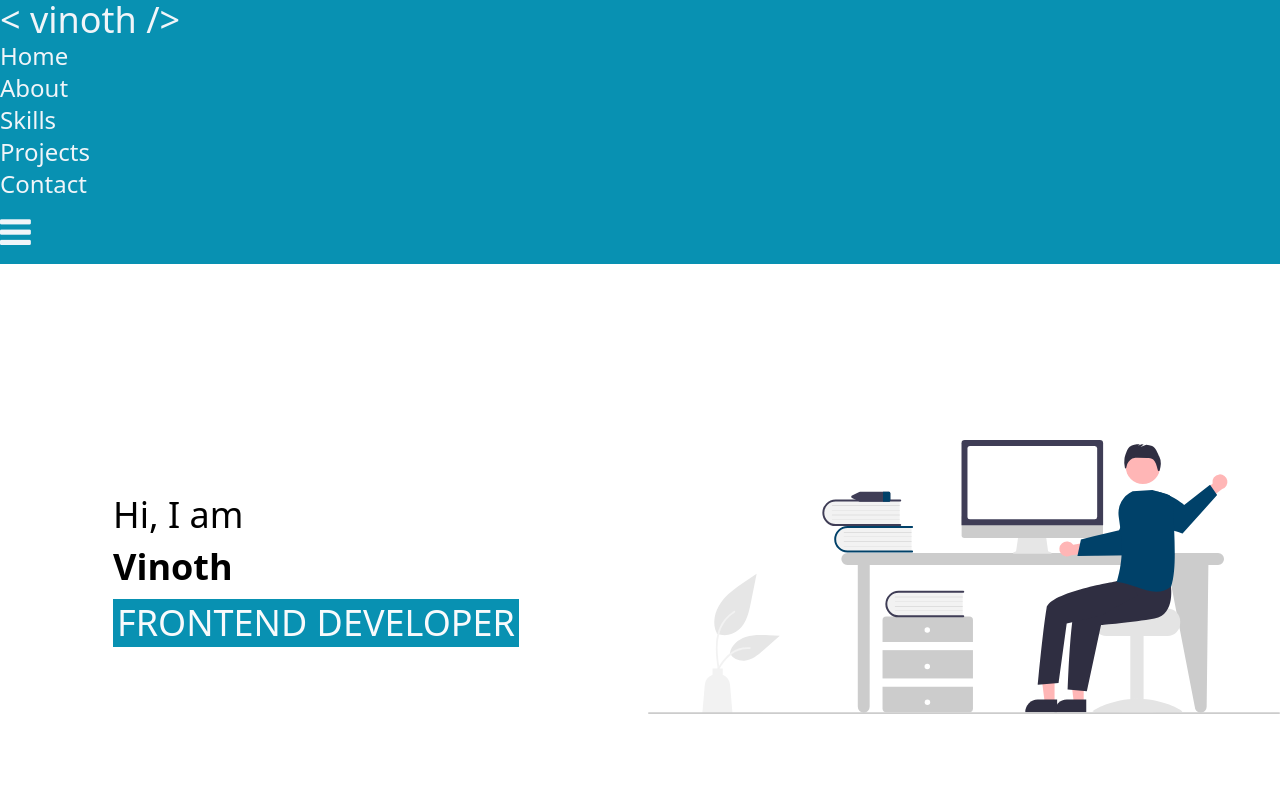
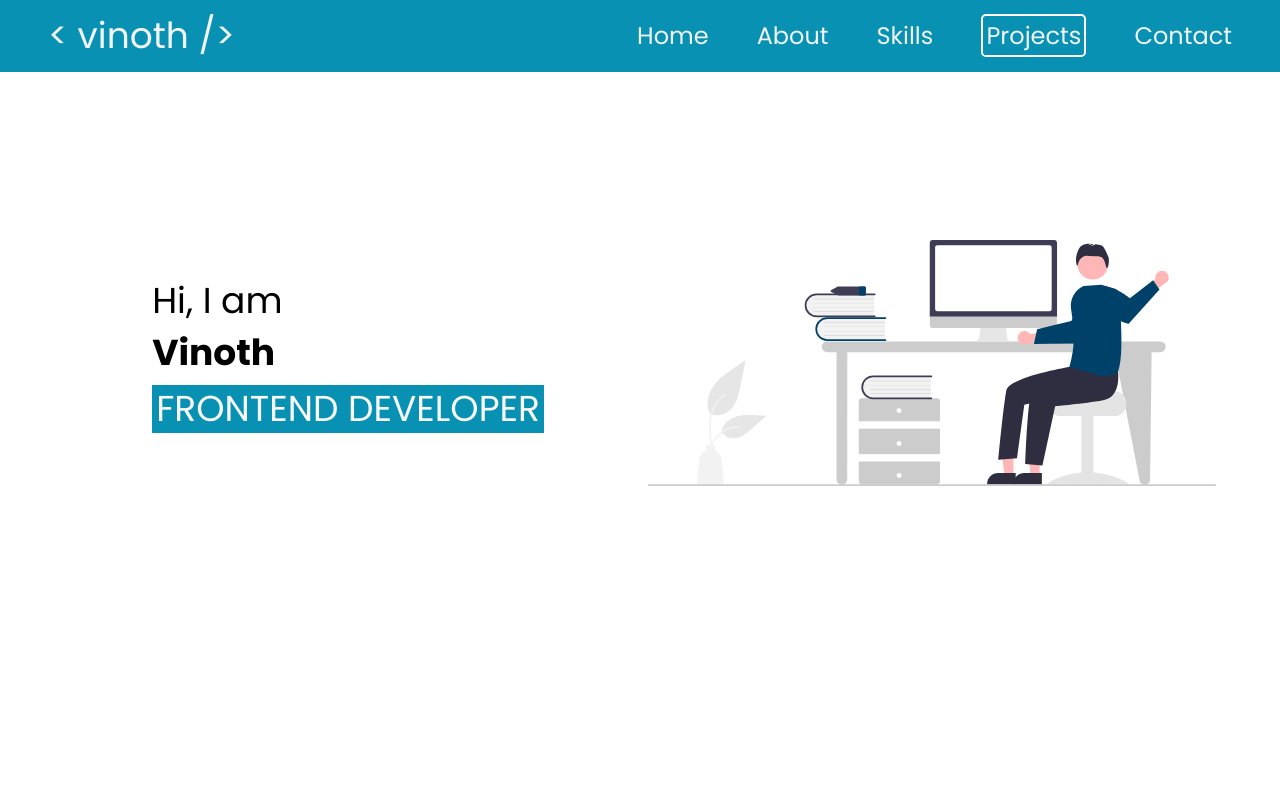
Before and after one commit to codeevoyager/personal-portfolio-vinoth, a plain HTML site: page index.html in a window 1280 px wide. Shown: the top 800 px of the page. Drawn offline with nearby package versions, Linux system fonts and the light colour scheme; the site is published under a folder, as on GitHub Pages, so addresses that start at the root find nothing; some icons are missing.

Commit message:
updated style file

```diff
--- a/index.html
+++ b/index.html
@@ -11,7 +11,7 @@
     <link rel="stylesheet" href="https://cdnjs.cloudflare.com/ajax/libs/font-awesome/4.7.0/css/font-awesome.min.css">
     <title>Vinoth Muthu | Frontend developer</title>
     <script src="https://cdn.tailwindcss.com"></script>
-    <link rel="stylesheet" href="/style.css">
+    <link rel="stylesheet" href="./style.css">
     <link href="https://cdn.lineicons.com/4.0/lineicons.css" rel="stylesheet" />
 
 </head>
@@ -21,7 +21,7 @@
 
     <!----------------------------------------- header section-------------------------------------------------------------->
     <nav class="fs-20 bg-cyan-600">
-        <div class="text-4xl text-slate-100">< vinoth /></div>
+        <div class="text-4xl text-slate-100"><a href="#"> < vinoth /> </a></div>
         <ul class="text-2xl text-slate-100 gap-x-12 cursor-pointer navbar">
             <li> <a class="nav-link" href="#home">Home</a> </li>
             <li> <a class="nav-link" href="#about">About</a> </li>
@@ -216,7 +216,7 @@
     </section>
 
     <!----------------------------------------- Footer section------------------------------------------------------------------>
-    <footer class="bg-slate-800 text-slate-50 text-3xl p-20 flex justify-around  [@media(max-width:900px)]:text-xl">
+    <footer class="bg-slate-800 text-slate-50 text-3xl p-20 flex justify-around  max-md:text-xl">
         <div> <i class="fa fa-copyright"></i> 2023 PUDUCHERRY INDIA , INC. ALL RIGHTS RESERVED</div>
 
         <div class="flex gap-4">
--- a/style.css
+++ b/style.css
@@ -65,11 +65,6 @@ nav .icon:hover{
     width: 400px;
 }
 
-/* .project-link{
-    display: flex;
-    gap: 2rem;
-    font-size: 1.2rem;
-} */
 
 .project-link p{
     padding: 0.2rem;
```
